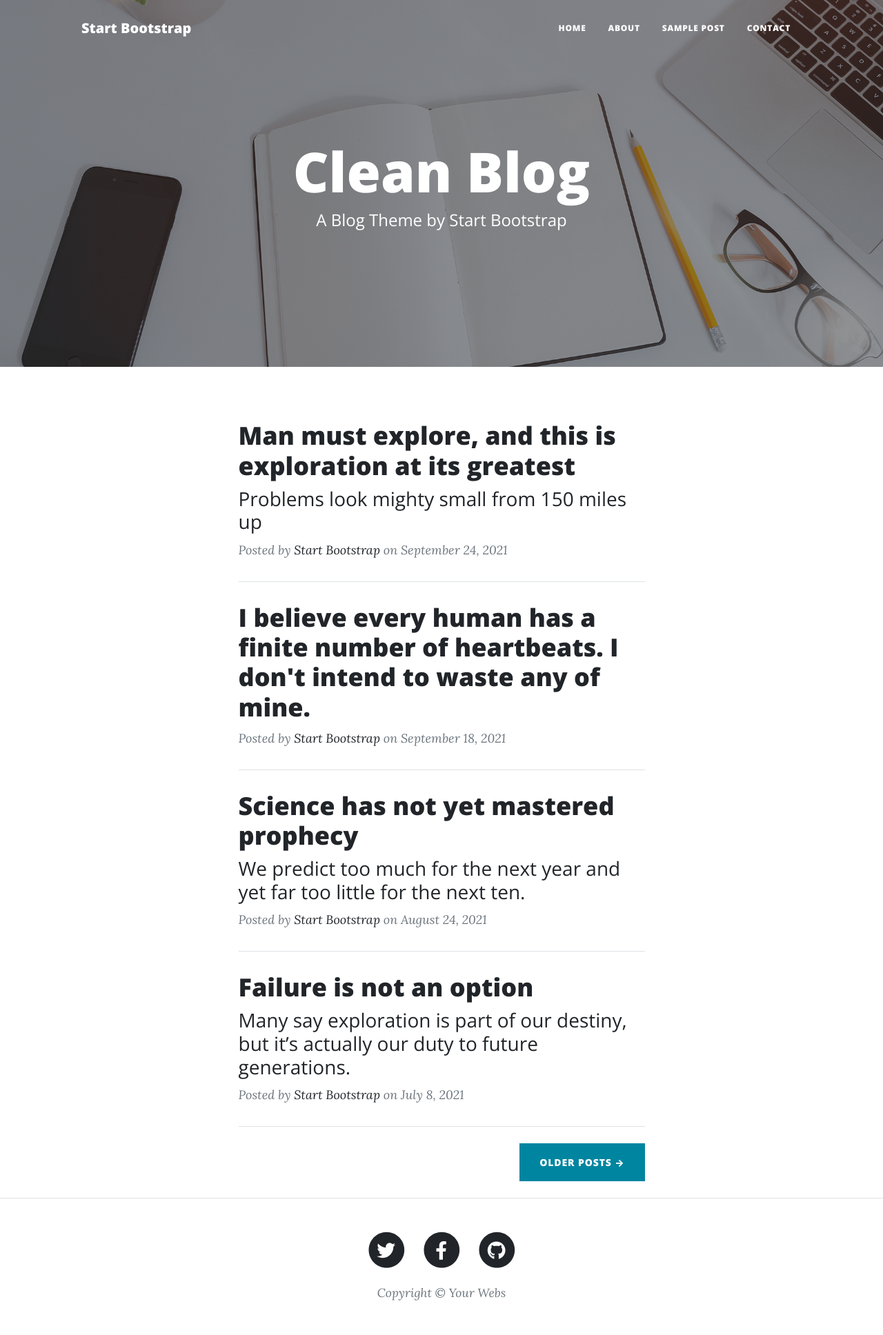
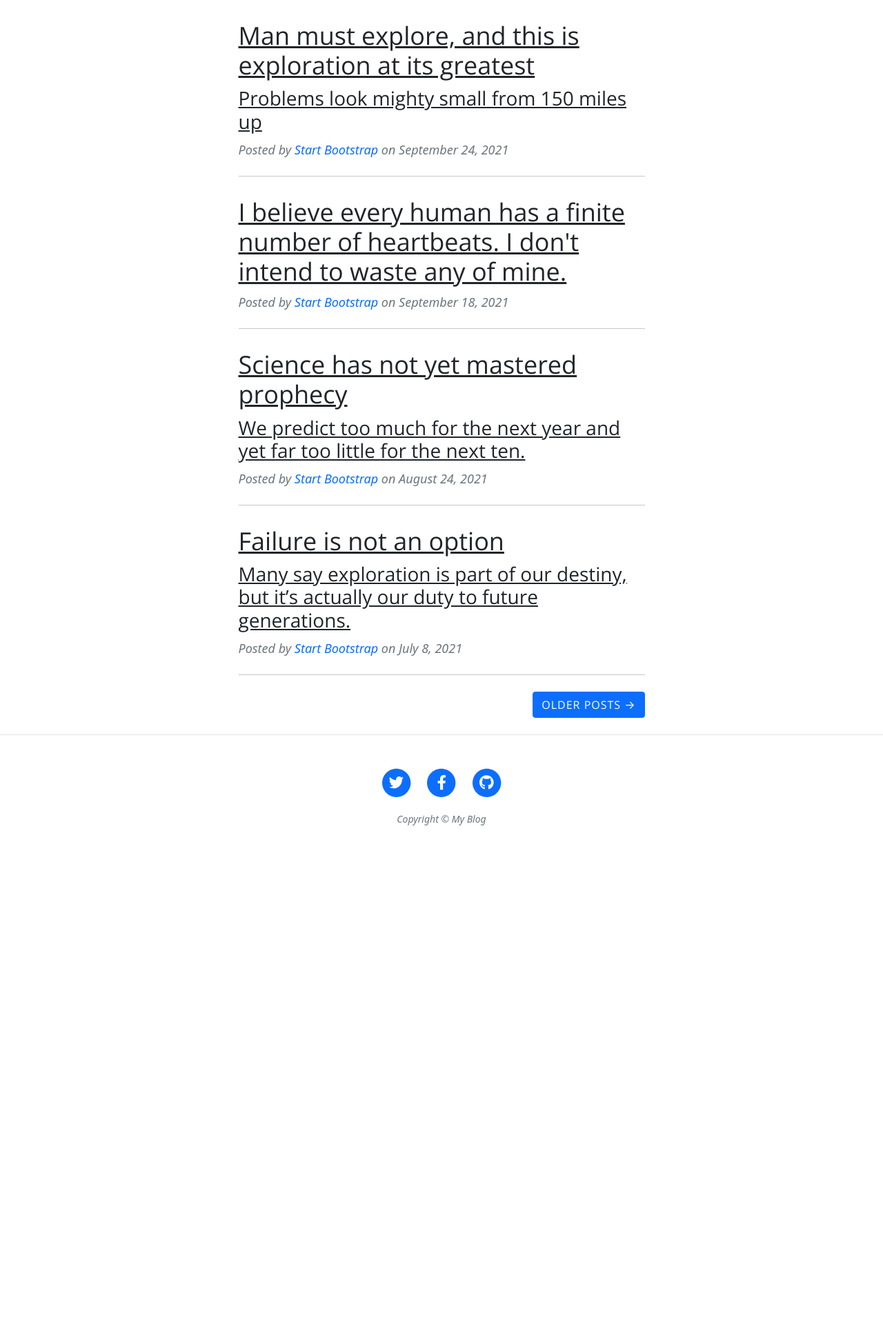
Before and after one commit to RebinWB/django-blog, a Django app: template blog/templates/index.html in a window 1280 px wide. Shown: the whole page at 69% size. After the commit the page ends 1197 px from the top, so only its background shows below. Run offline with Django 3.2, Linux system fonts and the light colour scheme; the template is opened without the code that fills it, so the values that code supplies are empty.

Commit message:
create template components

```diff
--- a/blog/templates/components/_footerReferences.html
+++ b/blog/templates/components/_footerReferences.html
@@ -1,4 +1,8 @@
+{% load static %}
 <!-- Bootstrap core JS-->
 <script src="https://cdn.jsdelivr.net/npm/bootstrap@5.1.3/dist/js/bootstrap.bundle.min.js"></script>
+<script src="https://cdn.jsdelivr.net/npm/bootstrap@5.0.2/dist/js/bootstrap.bundle.min.js" integrity="sha384-MrcW6ZMFYlzcLA8Nl+NtUVF0sA7MsXsP1UyJoMp4YLEuNSfAP+JcXn/tWtIaxVXM" crossorigin="anonymous"></script>
+<script src="https://cdn.jsdelivr.net/npm/@popperjs/core@2.9.2/dist/umd/popper.min.js" integrity="sha384-IQsoLXl5PILFhosVNubq5LC7Qb9DXgDA9i+tQ8Zj3iwWAwPtgFTxbJ8NT4GN1R8p" crossorigin="anonymous"></script>
+<script src="https://cdn.jsdelivr.net/npm/bootstrap@5.0.2/dist/js/bootstrap.min.js" integrity="sha384-cVKIPhGWiC2Al4u+LWgxfKTRIcfu0JTxR+EQDz/bgldoEyl4H0zUF0QKbrJ0EcQF" crossorigin="anonymous"></script>
 <!-- Core theme JS-->
-<script src="js/scripts.js"></script>
+<script src="{% static "js/scripts.js" %}"></script>
--- a/blog/templates/components/_headerReferences.html
+++ b/blog/templates/components/_headerReferences.html
@@ -5,7 +5,7 @@
     <meta name="viewport" content="width=device-width, initial-scale=1, shrink-to-fit=no" />
     <meta name="description" content="" />
     <meta name="author" content="" />
-    <title>Clean Blog - Start Bootstrap Theme</title>
+    <title>My Blog</title>
     <link rel="icon" type="image/x-icon" href="{% static 'favicon.ico' %}" />
     <!-- Font Awesome icons (free version)-->
     <script src="https://use.fontawesome.com/releases/v5.15.4/js/all.js" crossorigin="anonymous"></script>
@@ -13,5 +13,6 @@
     <link href="https://fonts.googleapis.com/css?family=Lora:400,700,400italic,700italic" rel="stylesheet" type="text/css" />
     <link href="https://fonts.googleapis.com/css?family=Open+Sans:300italic,400italic,600italic,700italic,800italic,400,300,600,700,800" rel="stylesheet" type="text/css" />
     <!-- Core theme CSS (includes Bootstrap)-->
-    <link href="{% static 'styles.css' %}" rel="stylesheet" />
+    <link href="{% static 'css/styles.css' %}" rel="stylesheet" />
+    <link href="https://cdn.jsdelivr.net/npm/bootstrap@5.0.2/dist/css/bootstrap.min.css" rel="stylesheet" integrity="sha384-EVSTQN3/azprG1Anm3QDgpJLIm9Nao0Yz1ztcQTwFspd3yD65VohhpuuCOmLASjC" crossorigin="anonymous">
 </head>
--- a/blog/templates/components/footer.html
+++ b/blog/templates/components/footer.html
@@ -4,7 +4,7 @@
             <div class="col-md-10 col-lg-8 col-xl-7">
                 <ul class="list-inline text-center">
                     <li class="list-inline-item">
-                        <a href="#!">
+                        <a href="https://twitter.com/RebinWB">
                             <span class="fa-stack fa-lg">
                                 <i class="fas fa-circle fa-stack-2x"></i>
                                 <i class="fab fa-twitter fa-stack-1x fa-inverse"></i>
@@ -12,7 +12,7 @@
                         </a>
                     </li>
                     <li class="list-inline-item">
-                        <a href="#!">
+                        <a href="https://instagram.com/rebinwb">
                             <span class="fa-stack fa-lg">
                                 <i class="fas fa-circle fa-stack-2x"></i>
                                 <i class="fab fa-facebook-f fa-stack-1x fa-inverse"></i>
@@ -20,7 +20,7 @@
                         </a>
                     </li>
                     <li class="list-inline-item">
-                        <a href="#!">
+                        <a href="https://github.com/RebinWB">
                             <span class="fa-stack fa-lg">
                                 <i class="fas fa-circle fa-stack-2x"></i>
                                 <i class="fab fa-github fa-stack-1x fa-inverse"></i>
@@ -28,7 +28,7 @@
                         </a>
                     </li>
                 </ul>
-                <div class="small text-center text-muted fst-italic">Copyright &copy; Your Webs</div>
+                <div class="small text-center text-muted fst-italic">Copyright &copy; My Blog</div>
             </div>
         </div>
     </div>
--- a/blog/templates/components/header.html
+++ b/blog/templates/components/header.html
@@ -1,31 +1,17 @@
 {% load static %}
 <nav class="navbar navbar-expand-lg navbar-light" id="mainNav">
     <div class="container px-4 px-lg-5">
-        <a class="navbar-brand" href="index.html">Start Bootstrap</a>
+        <a class="navbar-brand" href="{% url "index" %}">My Blog</a>
         <button class="navbar-toggler" type="button" data-bs-toggle="collapse" data-bs-target="#navbarResponsive" aria-controls="navbarResponsive" aria-expanded="false" aria-label="Toggle navigation">
             Menu
             <i class="fas fa-bars"></i>
         </button>
         <div class="collapse navbar-collapse" id="navbarResponsive">
             <ul class="navbar-nav ms-auto py-4 py-lg-0">
-                <li class="nav-item"><a class="nav-link px-lg-3 py-3 py-lg-4" href="index.html">Home</a></li>
+                <li class="nav-item"><a class="nav-link px-lg-3 py-3 py-lg-4" href="{% url "index" %}">Home</a></li>
                 <li class="nav-item"><a class="nav-link px-lg-3 py-3 py-lg-4" href="about.html">About</a></li>
-                <li class="nav-item"><a class="nav-link px-lg-3 py-3 py-lg-4" href="post.html">Sample Post</a></li>
                 <li class="nav-item"><a class="nav-link px-lg-3 py-3 py-lg-4" href="contact.html">Contact</a></li>
             </ul>
         </div>
     </div>
 </nav>
-<!-- Page Header-->
-<header class="masthead" style="background-image: url('{% static 'img/home-bg.jpg' %}')">
-    <div class="container position-relative px-4 px-lg-5">
-        <div class="row gx-4 gx-lg-5 justify-content-center">
-            <div class="col-md-10 col-lg-8 col-xl-7">
-                <div class="site-heading">
-                    <h1>Clean Blog</h1>
-                    <span class="subheading">A Blog Theme by Start Bootstrap</span>
-                </div>
-            </div>
-        </div>
-    </div>
-</header>
```
